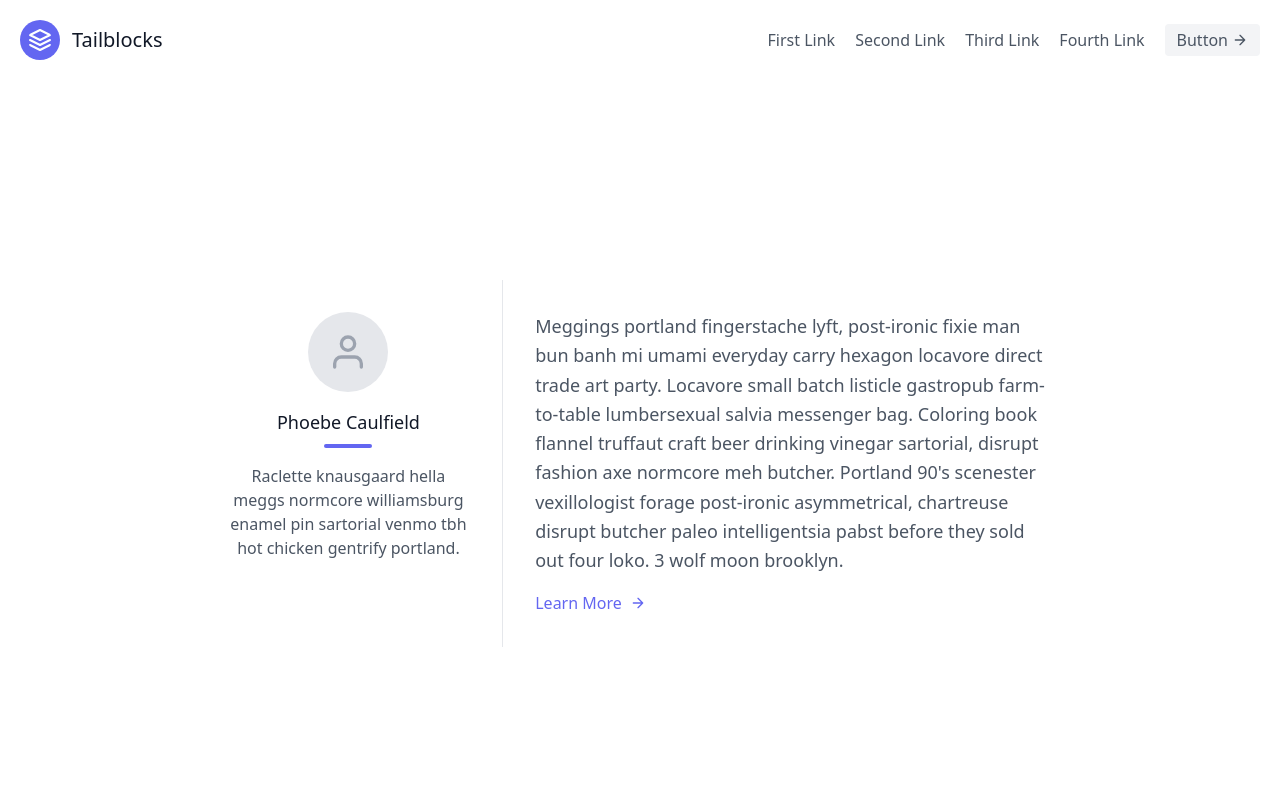
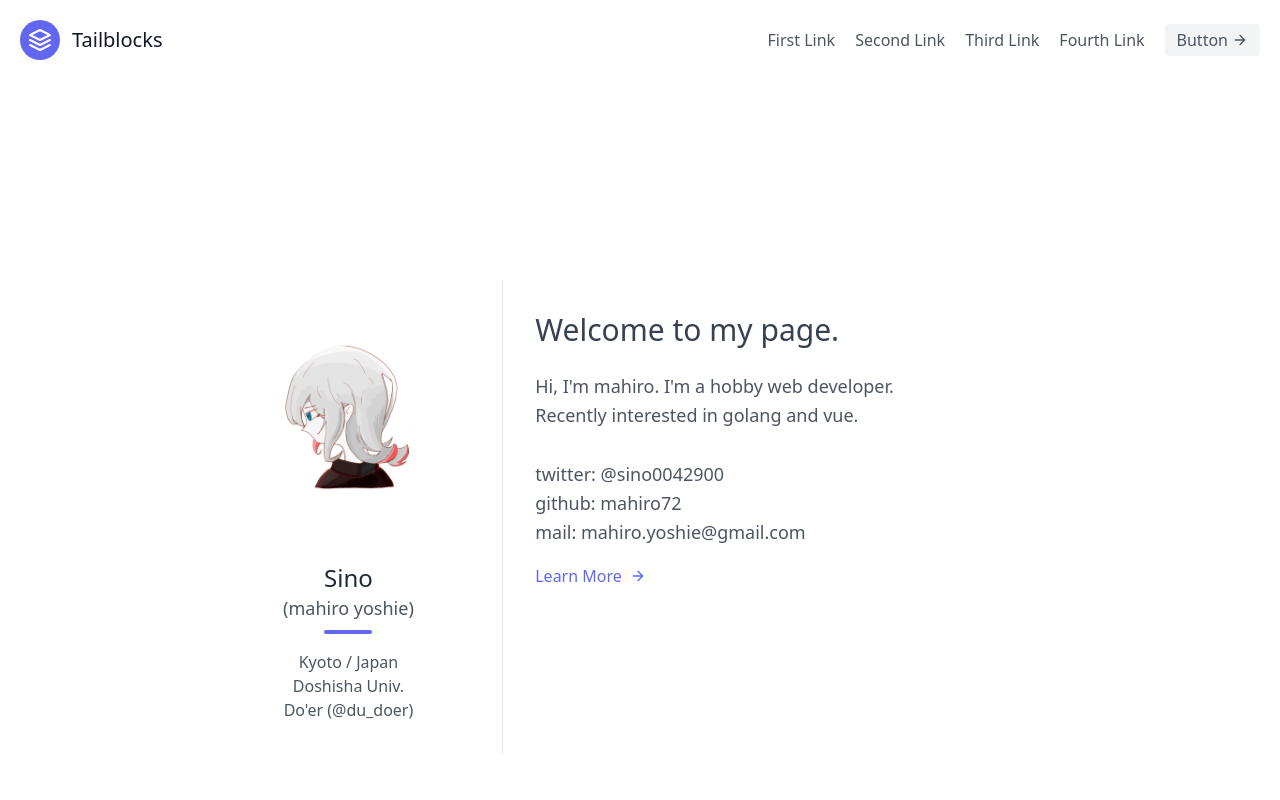
Before and after one commit to mahiro72/nuxt-homepage, a Nuxt app: page / in a window 1280 px wide. Shown: the top 800 px of the page. Built offline with nearby package versions, Linux system fonts and the light colour scheme.

Commit message:
About me

```diff
--- a/components/AboutMe.vue
+++ b/components/AboutMe.vue
@@ -2,25 +2,38 @@
 	<section class="text-gray-600 body-font">
 		<div class="container px-5 py-40 mx-auto flex flex-col">
 			<div class="lg:w-4/6 mx-auto">
-				<!-- <div class="rounded-lg h-64 overflow-hidden">
-					<img alt="content" class="object-cover object-center h-full w-full" src="https://dummyimage.com/1200x500">
-				</div> -->
 				<div class="flex flex-col sm:flex-row mt-10">
 					<div class="sm:w-1/3 text-center sm:pr-8 sm:py-8">
-						<div class="w-20 h-20 rounded-full inline-flex items-center justify-center bg-gray-200 text-gray-400">
-							<svg fill="none" stroke="currentColor" stroke-linecap="round" stroke-linejoin="round" stroke-width="2" class="w-10 h-10" viewBox="0 0 24 24">
-							<path d="M20 21v-2a4 4 0 00-4-4H8a4 4 0 00-4 4v2"></path>
-							<circle cx="12" cy="7" r="4"></circle>
-							</svg>
+						<div class="w-60 h-60 rounded-full inline-flex items-center justify-center">
+							<img class="w-60 h-60" src="profile.png" alt="">
 						</div>
 						<div class="flex flex-col items-center text-center justify-center">
-							<h2 class="font-medium title-font mt-4 text-gray-900 text-lg">Phoebe Caulfield</h2>
+							<h2 class="font-medium title-font mt-1 text-gray-800 text-2xl">Sino</h2>
+							<h2 class="font-medium title-font text-gray-600 text-lg">(mahiro yoshie)</h2>
 							<div class="w-12 h-1 bg-indigo-500 rounded mt-2 mb-4"></div>
-							<p class="text-base">Raclette knausgaard hella meggs normcore williamsburg enamel pin sartorial venmo tbh hot chicken gentrify portland.</p>
+							<p class="text-base">
+								Kyoto / Japan <br>
+								Doshisha Univ. <br>
+								Do'er (@du_doer) <br>
+							</p>
 						</div>
 					</div>
 					<div class="sm:w-2/3 sm:pl-8 sm:py-8 sm:border-l border-gray-200 sm:border-t-0 border-t mt-4 pt-4 sm:mt-0 text-center sm:text-left">
-						<p class="leading-relaxed text-lg mb-4">Meggings portland fingerstache lyft, post-ironic fixie man bun banh mi umami everyday carry hexagon locavore direct trade art party. Locavore small batch listicle gastropub farm-to-table lumbersexual salvia messenger bag. Coloring book flannel truffaut craft beer drinking vinegar sartorial, disrupt fashion axe normcore meh butcher. Portland 90's scenester vexillologist forage post-ironic asymmetrical, chartreuse disrupt butcher paleo intelligentsia pabst before they sold out four loko. 3 wolf moon brooklyn.</p>
+						<h2 class="font-medium title-font text-gray-700 text-3xl">Welcome to my page.</h2>
+						<br>
+						<p class="leading-relaxed text-lg mb-4">
+
+
+							Hi, I'm mahiro.
+							I'm a hobby web developer. <br>
+							Recently interested in golang and vue. <br>
+							<br>
+							twitter: @sino0042900 <br>
+							github: mahiro72 <br>
+							mail: mahiro.yoshie@gmail.com <br>
+
+
+						</p>
 						<a class="text-indigo-500 inline-flex items-center">Learn More
 							<svg fill="none" stroke="currentColor" stroke-linecap="round" stroke-linejoin="round" stroke-width="2" class="w-4 h-4 ml-2" viewBox="0 0 24 24">
 							<path d="M5 12h14M12 5l7 7-7 7"></path>
@@ -30,9 +43,5 @@
 				</div>
 			</div>
 		</div>
-
-
-
-
 	</section>
 </template>
```
Also changed, not shown: static/profile.png (added).
